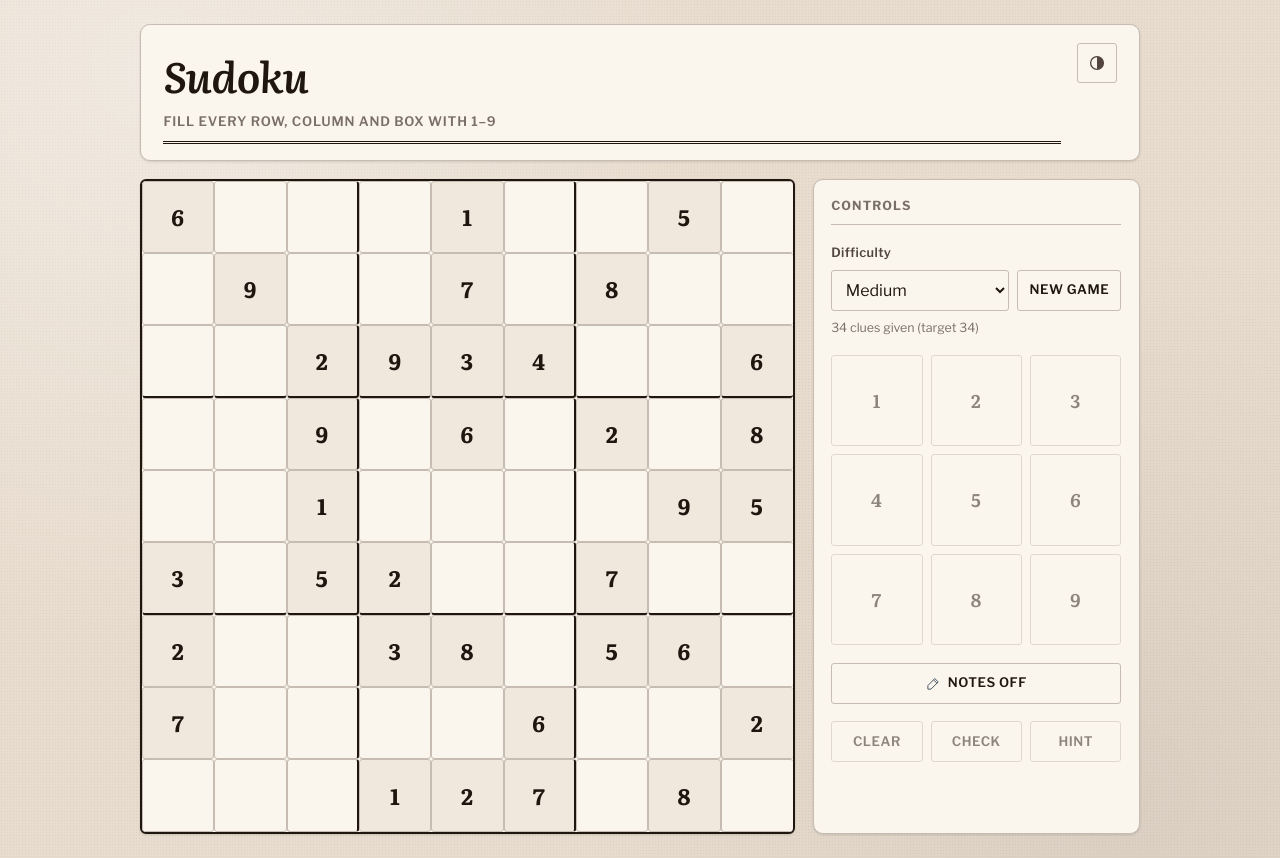
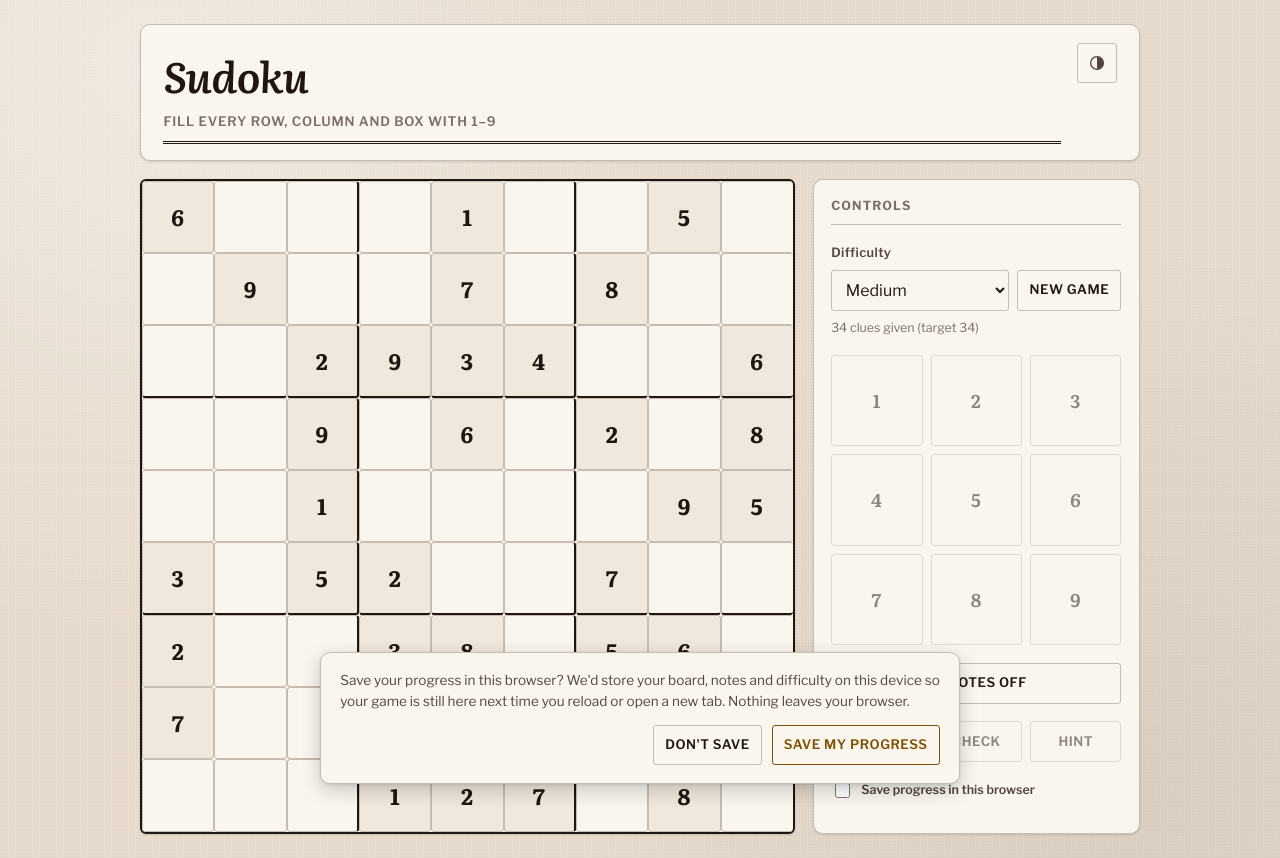
Before and after one commit to monktana/sudoku, a Svelte app: page / in a window 1280 px wide. Built offline with nearby package versions, Linux system fonts and the light colour scheme.

Commit message:
add option to save current game in session

```diff
--- a/src/App.svelte
+++ b/src/App.svelte
@@ -1,12 +1,29 @@
 <script lang="ts">
   import { ThemeState } from './lib/theme.svelte'
   import { SudokuGame } from './lib/game.svelte'
+  import { PersistenceConsent, loadSavedGame, saveGame } from './lib/persistence.svelte'
   import Masthead from './components/Masthead.svelte'
   import SudokuBoard from './components/SudokuBoard.svelte'
   import ControlPanel from './components/ControlPanel.svelte'
+  import SaveConsentBanner from './components/SaveConsentBanner.svelte'
 
   const theme = new ThemeState()
-  const sudoku = new SudokuGame('medium')
+  const consent = new PersistenceConsent()
+  const sudoku = new SudokuGame('medium', consent.isAccepted ? loadSavedGame() : null)
+
+  $effect(() => {
+    if (!consent.isAccepted) {
+      return
+    }
+
+    saveGame({
+      difficulty: sudoku.difficulty,
+      game: sudoku.game,
+      board: sudoku.board,
+      notesByCell: sudoku.notesByCell,
+      isNotesMode: sudoku.isNotesMode
+    })
+  })
 
   function handleKeydown(event: KeyboardEvent): void {
     const activeTag = (document.activeElement?.tagName ?? '').toLowerCase()
@@ -38,5 +55,9 @@
 <main class="layout">
   <Masthead {theme} />
   <SudokuBoard {sudoku} />
-  <ControlPanel {sudoku} />
+  <ControlPanel {sudoku} {consent} />
 </main>
+
+{#if !consent.isDecided}
+  <SaveConsentBanner onAccept={() => consent.accept()} onDecline={() => consent.decline()} />
+{/if}
--- a/src/app.css
+++ b/src/app.css
@@ -513,3 +513,73 @@ button.active .pencil-icon {
     display: none;
   }
 }
+
+/* Save consent */
+
+.consent-banner {
+  position: fixed;
+  left: 1rem;
+  right: 1rem;
+  bottom: 1rem;
+  z-index: 20;
+  margin-inline: auto;
+  max-width: 640px;
+  background: var(--color-paper);
+  border: 1px solid var(--color-rule);
+  border-radius: var(--radius-lg);
+  box-shadow: 0 6px 20px oklch(0% 0 0 / 0.2), 0 1px 3px oklch(0% 0 0 / 0.1);
+  padding: 1.1rem 1.2rem;
+  display: grid;
+  gap: 0.85rem;
+}
+
+.consent-text {
+  margin: 0;
+  font-family: var(--font-sans);
+  font-size: 0.85rem;
+  line-height: 1.5;
+  color: var(--color-ink-soft);
+}
+
+.consent-actions {
+  display: flex;
+  justify-content: flex-end;
+  gap: 0.6rem;
+}
+
+.consent-accept {
+  border-color: var(--color-pen);
+  color: var(--color-pen);
+}
+
+@media (max-width: 480px) {
+  .consent-actions {
+    flex-direction: column-reverse;
+  }
+
+  .consent-actions button {
+    width: 100%;
+  }
+}
+
+.save-control {
+  display: flex;
+  align-items: center;
+}
+
+.save-toggle {
+  display: flex;
+  align-items: center;
+  gap: 0.5rem;
+  font-family: var(--font-sans);
+  font-size: 0.78rem;
+  font-weight: 600;
+  color: var(--color-ink-soft);
+  cursor: pointer;
+}
+
+.save-toggle input {
+  width: 15px;
+  height: 15px;
+  accent-color: var(--color-pen);
+}
--- a/src/components/ControlPanel.svelte
+++ b/src/components/ControlPanel.svelte
@@ -1,7 +1,8 @@
 <script lang="ts">
   import { DIFFICULTIES, labelForDifficulty, type SudokuGame } from '../lib/game.svelte'
+  import type { PersistenceConsent } from '../lib/persistence.svelte'
 
-  let { sudoku }: { sudoku: SudokuGame } = $props()
+  let { sudoku, consent }: { sudoku: SudokuGame; consent: PersistenceConsent } = $props()
 </script>
 
 <aside class="panel">
@@ -63,4 +64,15 @@
       {sudoku.checkResult === 'correct' ? 'Correct solution. Well done.' : 'Not quite. Check your entries.'}
     </p>
   {/if}
+
+  <div class="save-control">
+    <label class="save-toggle">
+      <input
+        type="checkbox"
+        checked={consent.isAccepted}
+        onchange={(event) => (event.currentTarget.checked ? consent.accept() : consent.decline())}
+      />
+      Save progress in this browser
+    </label>
+  </div>
 </aside>
--- /dev/null
+++ b/src/components/SaveConsentBanner.svelte
@@ -0,0 +1,14 @@
+<script lang="ts">
+  let { onAccept, onDecline }: { onAccept: () => void; onDecline: () => void } = $props()
+</script>
+
+<div class="consent-banner" role="dialog" aria-label="Save progress">
+  <p class="consent-text">
+    Save your progress in this browser? We'd store your board, notes and difficulty on this device so your game is still
+    here next time you reload or open a new tab. Nothing leaves your browser.
+  </p>
+  <div class="consent-actions">
+    <button class="consent-decline" onclick={onDecline}>Don't save</button>
+    <button class="consent-accept" onclick={onAccept}>Save my progress</button>
+  </div>
+</div>
--- a/src/lib/game.svelte.ts
+++ b/src/lib/game.svelte.ts
@@ -1,4 +1,5 @@
 import { generateSudoku, getDifficultyTargetClues, getPeerIndices, type Difficulty, type SudokuPuzzle } from './sudoku'
+import type { SavedGameState } from './persistence.svelte'
 
 export const DIFFICULTIES: Difficulty[] = ['easy', 'medium', 'hard', 'expert', 'master']
 
@@ -30,11 +31,19 @@ export class SudokuGame {
   isNotesMode: boolean = $state(false)
   checkResult: CheckResult = $state('idle')
 
-  constructor(initialDifficulty: Difficulty) {
-    this.difficulty = initialDifficulty
-    this.game = generateSudoku(initialDifficulty)
-    this.board = [...this.game.puzzle]
-    this.notesByCell = emptyNotes()
+  constructor(initialDifficulty: Difficulty, saved?: SavedGameState | null) {
+    if (saved) {
+      this.difficulty = saved.difficulty
+      this.game = saved.game
+      this.board = [...saved.board]
+      this.notesByCell = saved.notesByCell.map((notes) => [...notes])
+      this.isNotesMode = saved.isNotesMode
+    } else {
+      this.difficulty = initialDifficulty
+      this.game = generateSudoku(initialDifficulty)
+      this.board = [...this.game.puzzle]
+      this.notesByCell = emptyNotes()
+    }
   }
 
   get clueTarget(): number {
--- /dev/null
+++ b/src/lib/persistence.svelte.ts
@@ -0,0 +1,65 @@
+import type { Difficulty, SudokuPuzzle } from './sudoku'
+
+export type ConsentChoice = 'accepted' | 'declined'
+
+export interface SavedGameState {
+  difficulty: Difficulty
+  game: SudokuPuzzle
+  board: number[]
+  notesByCell: number[][]
+  isNotesMode: boolean
+}
+
+const CONSENT_KEY = 'sudoku-save-consent'
+const GAME_KEY = 'sudoku-saved-game'
+
+function readConsentChoice(): ConsentChoice | null {
+  const saved = localStorage.getItem(CONSENT_KEY)
+  return saved === 'accepted' || saved === 'declined' ? saved : null
+}
+
+// Tracks whether the player has agreed to persist their game progress in this browser.
+// The choice itself is always remembered locally so we don't ask again on every visit.
+export class PersistenceConsent {
+  choice: ConsentChoice | null = $state(null)
+
+  constructor() {
+    this.choice = readConsentChoice()
+  }
+
+  get isDecided(): boolean {
+    return this.choice !== null
+  }
+
+  get isAccepted(): boolean {
+    return this.choice === 'accepted'
+  }
+
+  accept(): void {
+    this.choice = 'accepted'
+    localStorage.setItem(CONSENT_KEY, 'accepted')
+  }
+
+  decline(): void {
+    this.choice = 'declined'
+    localStorage.setItem(CONSENT_KEY, 'declined')
+    clearSavedGame()
+  }
+}
+
+export function loadSavedGame(): SavedGameState | null {
+  try {
+    const raw = localStorage.getItem(GAME_KEY)
+    return raw ? (JSON.parse(raw) as SavedGameState) : null
+  } catch {
+    return null
+  }
+}
+
+export function saveGame(state: SavedGameState): void {
+  localStorage.setItem(GAME_KEY, JSON.stringify(state))
+}
+
+export function clearSavedGame(): void {
+  localStorage.removeItem(GAME_KEY)
+}
```
